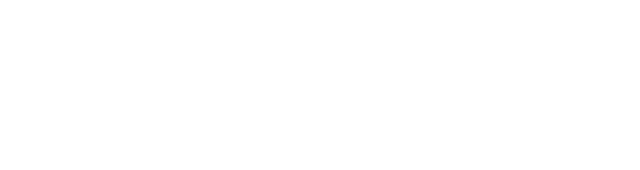
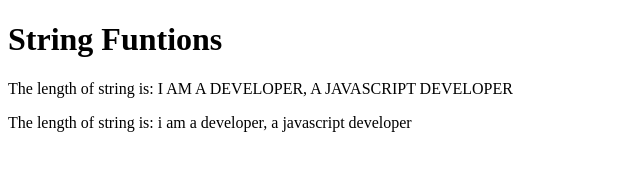
Before and after one commit to chiranjeevofficial/CollegeFiles, a plain HTML site: page Courses/JavaScipt/Script 17/index.html in a window 1280 px wide. Shown: the whole page, without its empty margins (0-640 px from the left). Drawn offline with Linux system fonts and the light colour scheme.

Commit message:
commit to main

```diff
--- a/Courses/JavaScipt/Script 17/index.html
+++ b/Courses/JavaScipt/Script 17/index.html
@@ -8,6 +8,44 @@
     <title>JavaScript 17</title>
 </head>
 <body>
-
+    <h1>String Funtions</h1>
+    <p id="para01"></p>
+    <p id="para02"></p>
+    <p id="para03"></p>
+    <p id="para04"></p>
+    <p id="para05"></p>
+    <p id="para06"></p>
+    <p id="para07"></p>
+    <p id="para08"></p>
+    <p id="para09"></p>
+    <p id="para10"></p>
+    <script>
+        let myString = "I am a developer, a JavaScript Developer";
+        //
+        document.getElementById("para01").innerHTML = "The length of string is: " + myString.toUpperCase();
+        // toUpperCase function is used to convert the entire string to uppercase
+        document.getElementById("para02").innerHTML = "The length of string is: " + myString.toLowerCase();
+        // toLowerCase function is used to onvert the sntire string to lowercase
+        document.getElementById("para03").innerHTML = "The length of string is: " + myString.length();
+        // With the help of length property we can find the length of the string, it counts whitespaces as well
+        document.getElementById("para04").innerHTML = "The string is present at position: " + myString.search("developer");
+        // The search function is used to find a specific value within a string.
+        // if the value is not present in the string it will return -1
+        document.getElementById("para05").innerHTML = "The string is present at position: " + myString.indexOf("developer", 8);
+        // The indexOf function works just like search function but in this we can add a starting position for the search
+        document.getElementById("para06").innerHTML = "The string is present at position: " + myString.lastIndexOf("developer", 10);
+        // lastIndexOf funtion works just like indexOf function but it searches the string backwards,
+        // so it will begin it's searching from the right side of the string
+        document.getElementById("para07").innerHTML = "The replaced string is: " + myString.replace("JavaScript", "JS");
+        // replace funtion accepts two arguments, first is the value which needs to be replaced and second string value is the new value
+        document.getElementById("para08").innerHTML = "The sliced string is: " + myString.slice(5, 30);
+        // slice functions returns a sliced section from the string
+        // It accepts 2 arguments, a starting value and an ending value
+        document.getElementById("para09").innerHTML = "The substr string is: " + myString.substr(5, 10);
+        // substr function works just like slice but in the second argument it accepts the length of the string not the ending value
+        let myNewString = " JavaScript Learning ";
+        document.getElementById("para10").innerHTML = "The substr string is: " + myNewString.trim();
+        // trim function eliminates all extra whitespaces from both sides of the string`
+    </script>
 </body>
 </html>
```
